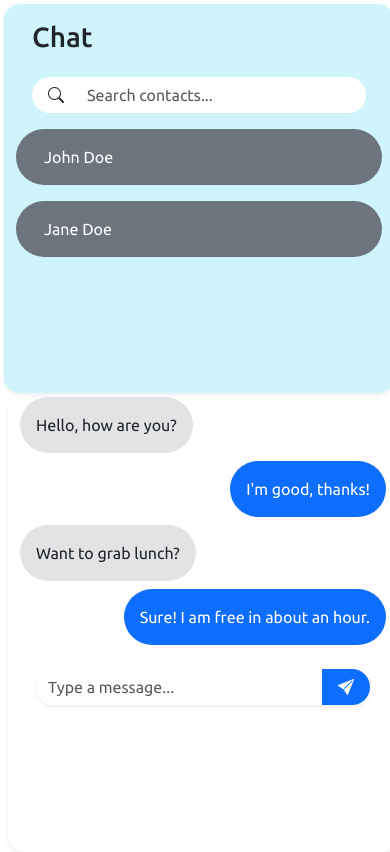
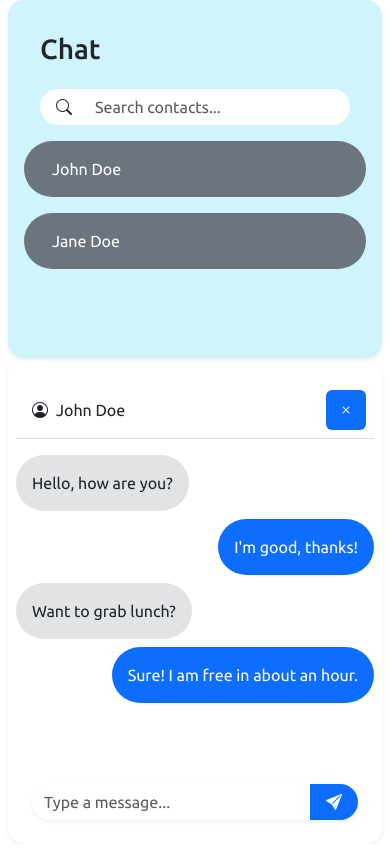
Before and after one commit to alejaalvar/chat-frontend, a React (Vite) app in the folder react-form/: page /dashboard in a window 390 px wide. Built offline with nearby package versions, Linux system fonts and the light colour scheme.

Commit message:
add: implement MessageBoard and MessageBoardHeader components; update Sidebar and DashboardPage layouts to use gutter instead of containers to improve responsiveness

```diff
--- a/react-form/src/components/MessageBoard.tsx
+++ b/react-form/src/components/MessageBoard.tsx
@@ -1,9 +1,11 @@
 import MessageBubble from "./MessageBubble";
 import MessageInput from "./MessageInput";
+import MessageBoardHeader from "./MessageBoardHeader";
 
 export default function MessageBoard() {
   return (
-    <div className="container text-white rounded-4 m-2 shadow-sm w-100 h-100">
+    <div className="text-white rounded-4 p-2 shadow-sm w-100 h-100 d-flex flex-column">
+      <MessageBoardHeader name="John Doe" />
       <MessageBubble message="Hello, how are you?" side="left" />
       <MessageBubble message="I'm good, thanks!" side="right" />
       <MessageBubble message="Want to grab lunch?" side="left" />
--- /dev/null
+++ b/react-form/src/components/MessageBoardHeader.tsx
@@ -0,0 +1,13 @@
+export default function MessageBoardHeader({ name }: { name: string }) {
+  return (
+    <div className="d-flex text-dark justify-content-between border-bottom my-3">
+      <div className="m-3">
+        <i className="bi bi-person-circle py-6"></i>
+        <span className="px-2">{name}</span>
+      </div>
+      <button className="btn btn-primary border-0 rounded m-2">
+        <i className="bi bi-x"></i>
+      </button>
+    </div>
+  );
+}
--- a/react-form/src/components/MessageInput.tsx
+++ b/react-form/src/components/MessageInput.tsx
@@ -1,6 +1,6 @@
 export default function MessageInput() {
   return (
-    <div className="p-3">
+    <div className="p-3 mt-auto">
       <div className="input-group shadow-sm rounded-pill">
         <input
           type="text"
--- a/react-form/src/components/Sidebar.tsx
+++ b/react-form/src/components/Sidebar.tsx
@@ -4,7 +4,7 @@ import SearchBar from "./SearchBar";
 
 export default function Sidebar() {
   return (
-    <div className="container bg-info-subtle shadow-sm rounded-4 m-1 h-100">
+    <div className="bg-info-subtle shadow-sm rounded-4 p-3 h-100">
       <h1 className="p-3">Chat</h1>
       <SearchBar />
       <ContactEntry contactName="John Doe" />
--- a/react-form/src/pages/DashboardPage.tsx
+++ b/react-form/src/pages/DashboardPage.tsx
@@ -11,7 +11,7 @@ function DashboardPage() {
 
   return (
     <div className="container-fluid m-0">
-      <div className="row min-vh-100">
+      <div className="row min-vh-100 gx-2">
         <div className="col-md-3 p-0">
           <Sidebar />
         </div>
```
